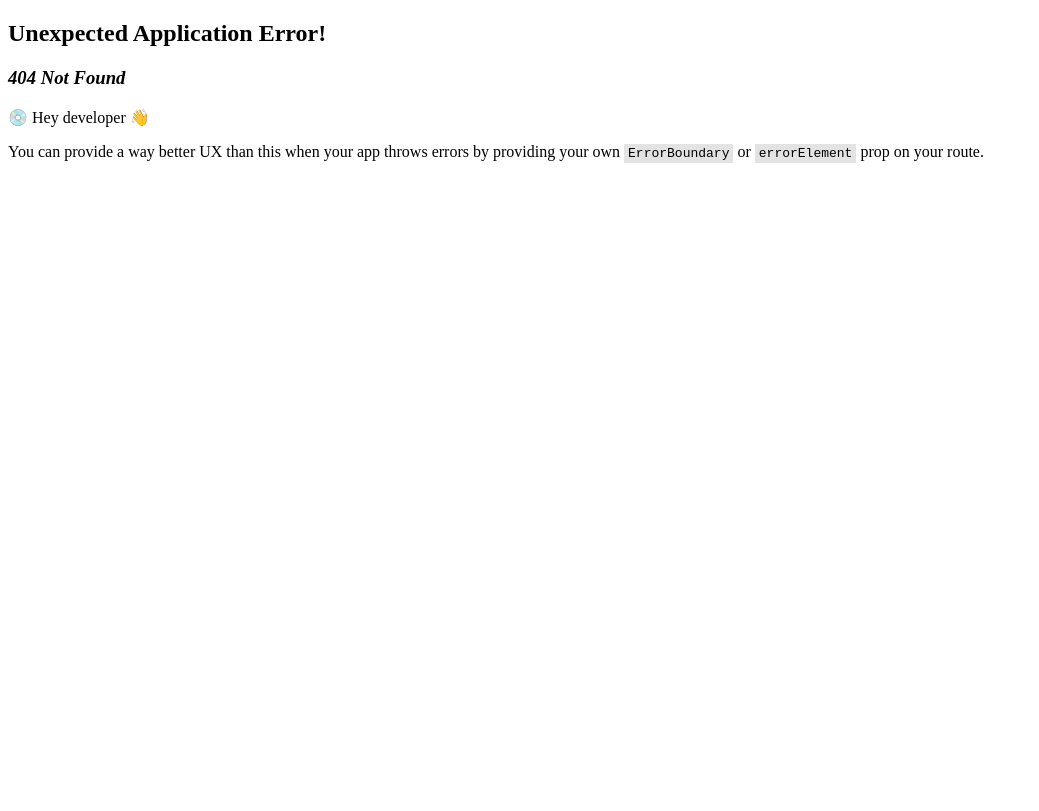
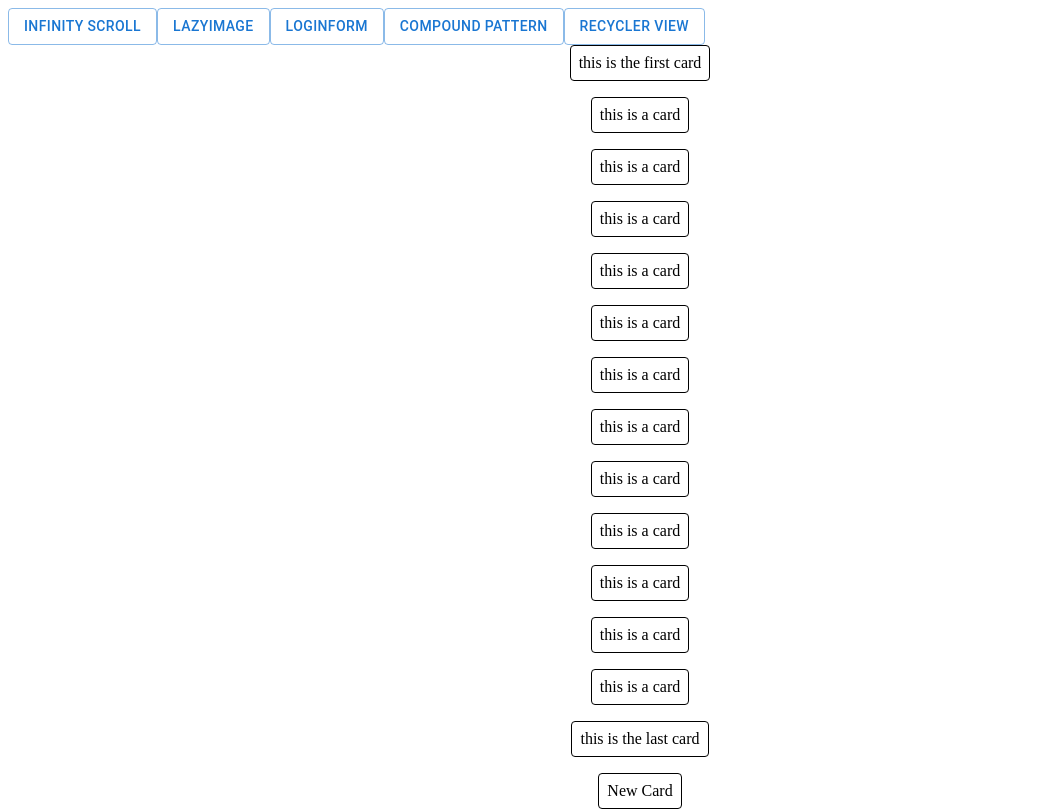
Before and after one commit to Heonys/react-reference, a React (Create React App) app: page /infinity in a window 1280 px wide. Before the commit this address had no page. Shown: the top 811 px of the page, without its empty margins (0-1039 px from the left). Built offline with nearby package versions, Linux system fonts and the light colour scheme.

Commit message:
Implemented infinity scroll using IntersectionObserver

```diff
--- a/src/components/Header.tsx
+++ b/src/components/Header.tsx
@@ -4,20 +4,23 @@ import Button from "@mui/material/Button";
 
 const Header = () => {
   return (
-    <>
-      <Link to={`/recyclerview`}>
-        <Button>Recycler view</Button>
+    <nav>
+      <Link to={`/infinity`}>
+        <Button variant="outlined">Infinity Scroll</Button>
+      </Link>
+      <Link to={`/lazyimage`}>
+        <Button variant="outlined">LazyImage</Button>
+      </Link>
+      <Link to={`/loginform`}>
+        <Button variant="outlined">LoginForm</Button>
       </Link>
       <Link to={`/select`}>
-        <Button>Counter</Button>
+        <Button variant="outlined">Compound Pattern</Button>
       </Link>
-      <Link to={`/loginform`}>
-        <Button>LoginForm</Button>
+      <Link to={`/recyclerview`}>
+        <Button variant="outlined">Recycler view</Button>
       </Link>
-      <Link to={`/lazyimage`}>
-        <Button>LazyImage</Button>
-      </Link>
-    </>
+    </nav>
   );
 };
 
--- /dev/null
+++ b/src/components/InfinityScroll.tsx
@@ -0,0 +1,84 @@
+import React, { useEffect, useRef } from "react";
+import styled from "@emotion/styled";
+
+const CardContainer = styled.div`
+  display: flex;
+  flex-direction: column;
+  gap: 1rem;
+  align-items: center;
+
+  .card {
+    background-color: white;
+    border: 1px solid black;
+    border-radius: 0.25rem;
+    padding: 0.5rem;
+    transform: translateX(100px);
+    opacity: 0;
+    transition: 150ms;
+  }
+  .card.show {
+    transform: translateX(0);
+    opacity: 1;
+  }
+`;
+
+const InfinityScroll = () => {
+  const containerRef = useRef<HTMLDivElement>(null);
+
+  useEffect(() => {
+    const observer = new IntersectionObserver(
+      (entries) => {
+        entries.forEach((entry) => {
+          entry.target.classList.toggle("show", entry.isIntersecting);
+        });
+      },
+      { rootMargin: "50px" }
+    );
+
+    const lastCardObserver = new IntersectionObserver((entries) => {
+      const lastCard = entries[0];
+      if (!lastCard.isIntersecting) return;
+      loadNewCard();
+      lastCardObserver.disconnect();
+      lastCardObserver.observe(document.querySelector(".card:last-child")!);
+    });
+
+    const loadNewCard = () => {
+      for (let i = 0; i < 10; i++) {
+        const card = document.createElement("div");
+        card.textContent = "New Card";
+        card.classList.add("card");
+        observer.observe(card);
+        containerRef.current?.appendChild(card);
+      }
+    };
+
+    if (containerRef.current) {
+      const cards = containerRef.current.querySelectorAll(".card");
+      cards.forEach((card) => observer.observe(card));
+      lastCardObserver.observe(cards[cards.length - 1]);
+    }
+    return () => observer.disconnect();
+  }, []);
+
+  return (
+    <CardContainer ref={containerRef}>
+      <div className="card">this is the first card</div>
+      <div className="card">this is a card</div>
+      <div className="card">this is a card</div>
+      <div className="card">this is a card</div>
+      <div className="card">this is a card</div>
+      <div className="card">this is a card</div>
+      <div className="card">this is a card</div>
+      <div className="card">this is a card</div>
+      <div className="card">this is a card</div>
+      <div className="card">this is a card</div>
+      <div className="card">this is a card</div>
+      <div className="card">this is a card</div>
+      <div className="card">this is a card</div>
+      <div className="card">this is the last card</div>
+    </CardContainer>
+  );
+};
+
+export default InfinityScroll;
--- a/src/index.tsx
+++ b/src/index.tsx
@@ -8,10 +8,8 @@ import LoadingSpinner from "./components/LoadingSpinner";
 const root = ReactDOM.createRoot(document.getElementById("root") as HTMLElement);
 root.render(
   <Suspense fallback={<LoadingSpinner />}>
-    <React.StrictMode>
-      <SWRConfigContext>
-        <RouterProvider router={router} />
-      </SWRConfigContext>
-    </React.StrictMode>
+    <SWRConfigContext>
+      <RouterProvider router={router} />
+    </SWRConfigContext>
   </Suspense>
 );
--- /dev/null
+++ b/src/pages/InfinityScrollPage.tsx
@@ -0,0 +1,8 @@
+import React from "react";
+import InfinityScroll from "../components/InfinityScroll";
+
+const InfinityScrollPage = () => {
+  return <InfinityScroll />;
+};
+
+export default InfinityScrollPage;
--- a/src/routes/index.tsx
+++ b/src/routes/index.tsx
@@ -12,6 +12,7 @@ const RecyclerviewPage = lazy(() => fakeDelay(import("../pages/RecyclerviewPage"
 const Select = lazy(() => fakeDelay(import("../components/Select")));
 const LoginFormPage = lazy(() => fakeDelay(import("../pages/LoginFormPage")));
 const LazyImagePage = lazy(() => fakeDelay(import("../pages/LazyImagePage")));
+const InfinityScrollPage = lazy(() => fakeDelay(import("../pages/InfinityScrollPage")));
 
 const router = createBrowserRouter([
   {
@@ -25,6 +26,7 @@ const router = createBrowserRouter([
       },
       { path: "/loginform", element: <LoginFormPage /> },
       { path: "/lazyimage", element: <LazyImagePage /> },
+      { path: "/infinity", element: <InfinityScrollPage /> },
     ],
   },
 ]);
```
